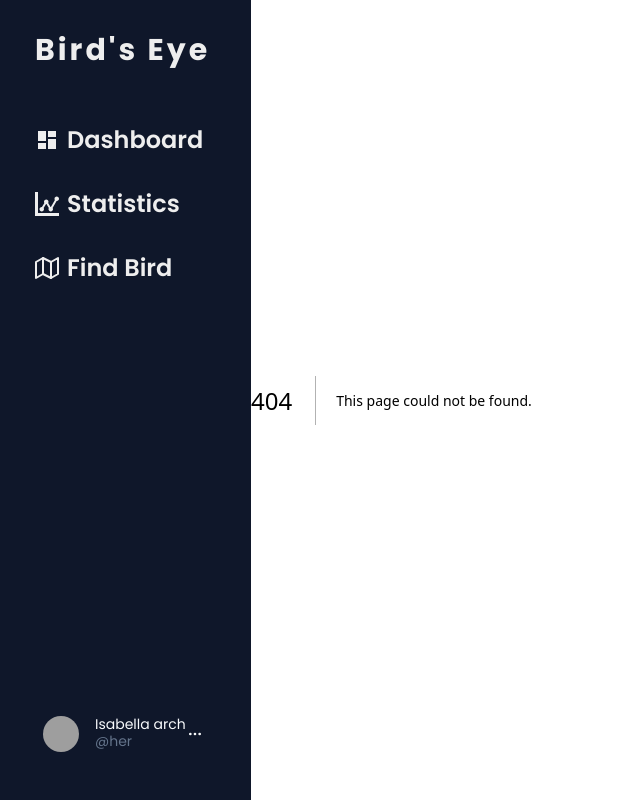
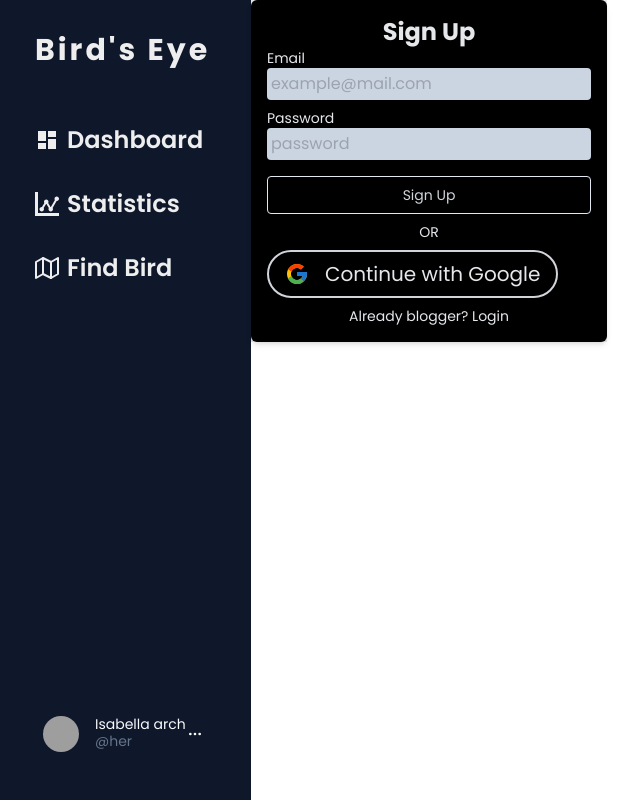
Before and after one commit to NotSugat/AiCrusade-hackathon, a Next.js app in the folder web/: page /signup in a window 1280 px wide. Before the commit this address had no page. Shown: the whole page, without its empty margins (5-645 px from the left). Built offline with nearby package versions, Linux system fonts and the light colour scheme; grey boxes are pictures that could not be loaded.

Commit message:
Search functionality

```diff
--- a/web/src/app/components/Map/map.tsx
+++ b/web/src/app/components/Map/map.tsx
@@ -1,50 +1,81 @@
-import React from 'react'
+"use client";
+import React, { useEffect, useState } from "react";
 import { MapContainer, Marker, Popup, TileLayer } from "react-leaflet";
-import SearchBar from '../SearchBar';
-import L from 'leaflet';
+import SearchBar from "../SearchBar";
+import L from "leaflet";
+import { database } from "@/app/firebase/config";
+import { onValue, ref } from "firebase/database";
 
+const Map = ({ searchValue }: { searchValue: string }) => {
   const houseSparrowIcon = new L.Icon({
-	iconUrl: '/assets/house_sparrow.png', // Replace with the path to your custom icon image
+    iconUrl: "/assets/house_sparrow.png", // Replace with the path to your custom icon image
 
     iconSize: [64, 64], // Adjust the size of the icon
   });
 
   const chestIcon = new L.Icon({
-	iconUrl: '/assets/chestnut.png', // Replace with the path to your custom icon image
+    iconUrl: "/assets/chestnut.png", // Replace with the path to your custom icon image
 
     iconSize: [64, 64], // Adjust the size of the icon
   });
   const whiteBrestedIcon = new L.Icon({
-	iconUrl: '/assets/white_brested.png', // Replace with the path to your custom icon image
+    iconUrl: "/assets/white_brested.png", // Replace with the path to your custom icon image
 
     iconSize: [64, 64], // Adjust the size of the icon
   });
   const azzaraIcon = new L.Icon({
-	iconUrl: '/assets/azzara.png', // Replace with the path to your custom icon image
+    iconUrl: "/assets/azzara.png", // Replace with the path to your custom icon image
 
     iconSize: [64, 64], // Adjust the size of the icon
   });
   const redCrossbillIcon = new L.Icon({
-	iconUrl: '/assets/red_crossbill.png', // Replace with the path to your custom icon image
+    iconUrl: "/assets/red_crossbill.png", // Replace with the path to your custom icon image
 
     iconSize: [64, 64], // Adjust the size of the icon
   });
 
-const map = () => {
+  const [birds, setBirds] = useState<any>({});
+  const [displayBirds, setDisplayBirds] = useState([]);
+
+
+  useEffect(() => {
+    const birdDbRef = ref(database, "bird");
+    onValue(birdDbRef, (snapshot) => {
+      if (snapshot.exists()) {
+        const data = snapshot.val();
+        setBirds(data);
+      }
+    });
+  }, []);
+
+  useEffect(() => {
+    const allBirds = Object.entries(birds).map(([key, value]) => value).filter((value) => value.name.toLowerCase().includes(searchValue.toLowerCase()));
+    setDisplayBirds(allBirds)
+
+  }, [searchValue, birds]);
+
+
   return (
-
-		<MapContainer center={[27.6158, 85.5675]} zoom={15} scrollWheelZoom={true} className='h-[100vh] w-full'>
+    <MapContainer
+      center={[27.6158, 85.5675]}
+      zoom={15}
+      scrollWheelZoom={true}
+      className="h-[calc(100vh-2.5rem)] w-full"
+    >
       <TileLayer
         attribution='&copy; <a href="https://www.openstreetmap.org/copyright">OpenStreetMap</a> contributors'
         url="https://{s}.tile.openstreetmap.org/{z}/{x}/{y}.png"
       />
-			<Marker position={[27.6158, 85.5675]} icon={redCrossbillIcon}>
-				<Popup>
-					A pretty CSS3 popup. <br /> Easily customizable.
-				</Popup>
+
+      {displayBirds.map((value: any) => (
+
+        <Marker key={value.name} position={[value.latitude, value.longitude]} icon={redCrossbillIcon}>
+          <Popup>{value.name}</Popup>
         </Marker>
+      ))}
+
     </MapContainer>
-	)
-}
+  );
+};
 
-export default map
+export default Map;
--- a/web/src/app/components/SearchBar.tsx
+++ b/web/src/app/components/SearchBar.tsx
@@ -1,3 +1,4 @@
+import React from "react"
 import { cn } from "@/lib/utils";
 import { BiSearchAlt } from "react-icons/bi";
 
@@ -8,13 +9,17 @@ const SearchBar = ({
   iconStyle,
   inputStyle,
   placeHolderText,
+  setSearchValue,
 }: {
   formStyle?: string;
   iconStyle?: string;
   inputStyle?: string;
   placeHolderText?: string;
+  setSearchValue: React.Dispatch<React.SetStateAction<string>>;
 }) => {
+
   return (
+
     <form
       className={cn(
         " flex items-center gap-2 rounded-full border-2  border-[var(--text-primary)] bg-[#E6E9E3]  pl-4  ",
@@ -23,6 +28,7 @@ const SearchBar = ({
     >
       <BiSearchAlt size={24} className={cn("fill-[#333]", iconStyle)} />
       <input
+        onChange={e => setSearchValue(e.target.value)}
         type="text"
         placeholder={placeHolderText ? placeHolderText : "Search..."}
         className={cn(
--- /dev/null
+++ b/web/src/app/firebase/auth/auth.ts
@@ -0,0 +1,59 @@
+"use client";
+import {
+	browserSessionPersistence,
+	createUserWithEmailAndPassword,
+	getAuth,
+	setPersistence,
+	signInWithEmailAndPassword,
+	signOut,
+} from "firebase/auth";
+import { useRouter } from "next/navigation";
+import firebase_app from "../config";
+
+export const auth = getAuth(firebase_app);
+
+export const signOutUser = async () => {
+	let result = null,
+		error = null;
+	try {
+		result = await signOut(auth);
+	} catch (e) {
+		error = e;
+	}
+
+	return { result, error };
+};
+
+export async function signIn(email: string, password: string) {
+	let result = null,
+		error = null;
+	try {
+		setPersistence(auth, browserSessionPersistence)
+			.then(() => {
+				result = signInWithEmailAndPassword(auth, email, password);
+			})
+			.catch((error) => {
+				// Handle Errors here.
+				const errorCode = error.code;
+				const errorMessage = error.message;
+			});
+
+		result = await signInWithEmailAndPassword(auth, email, password);
+	} catch (e) {
+		error = e;
+	}
+
+	return { result, error };
+}
+
+export async function signUp(email: string, password: string) {
+	let result = null,
+		error = null;
+	try {
+		result = await createUserWithEmailAndPassword(auth, email, password);
+	} catch (e) {
+		error = e;
+	}
+
+	return { result, error };
+}
--- a/web/src/app/firebase/config.ts
+++ b/web/src/app/firebase/config.ts
@@ -4,17 +4,15 @@ import { getFirestore } from "firebase/firestore";
 import { getDatabase } from "firebase/database";
 
 const firebaseConfig = {
-	apiKey: process.env.NEXT_PUBLIC_FIREBASE_API_KEY,
-	authDomain: process.env.NEXT_PUBLIC_FIREBASE_AUTH_DOMAIN,
-	projectId: process.env.NEXT_PUBLIC_FIREBASE_PROJECT_ID,
-	storageBucket: process.env.NEXT_PUBLIC_FIREBASE_STORAGE_BUCKET,
-	messagingSenderId: process.env.NEXT_PUBLIC_FIREBASE_MESSAGING_SENDER_ID,
-	appId: process.env.NEXT_PUBLIC_FIREBASE_APP_ID,
-	measurementId: process.env.NEXT_PUBLIC_FIREBASE_MEASUREMENT_ID,
-	databaseURL: process.env.NEXT_PUBLIC_FIREBASE_REALTIMEDATABASE_URL
-};
-
-// Initialize Firebase
+	apiKey: "AIzaSyCtqTra16DkPaVtVP8fHL81uPZPzCVP0dY",
+	authDomain: "help-55040.firebaseapp.com",
+	databaseURL: "https://help-55040-default-rtdb.firebaseio.com",
+	projectId: "help-55040",
+	storageBucket: "help-55040.appspot.com",
+	messagingSenderId: "22031700599",
+	appId: "1:22031700599:web:60e5489b9fbd9a189fec72",
+	measurementId: "G-QW2CMN3HEC"
+};// Initialize Firebase
 let firebase_app =
 	getApps().length === 0 ? initializeApp(firebaseConfig) : getApps()[0];
 
--- a/web/src/app/map/page.tsx
+++ b/web/src/app/map/page.tsx
@@ -1,12 +1,16 @@
 "use client"
-import React from "react";
+import React, { useEffect, useState } from "react";
 import Map from "../components/Map/index";
 import SearchBar from "../components/SearchBar";
+import { database } from "../firebase/config";
+import { onValue, ref } from "firebase/database";
 
 const MapPage = () => {
+  const [searchValue, setSearchValue] = useState("")
+
   return <div className="h-[100vh] overflow-y-hidden  w-[var(--container-width)]">
-    <SearchBar formStyle="rounded-none " />
-    <Map />
+    <SearchBar setSearchValue={setSearchValue} formStyle="rounded-none" />
+    <Map searchValue={searchValue} />
   </div>;
 };
 
--- /dev/null
+++ b/web/src/app/signin/page.tsx
@@ -0,0 +1,105 @@
+"use client";
+import React, { FormEvent } from "react";
+import { useRouter } from "next/navigation";
+import { signIn } from "../firebase/auth/auth";
+import { GoogleAuthProvider, getAuth, signInWithPopup } from "firebase/auth";
+import { FcGoogle } from "react-icons/fc";
+import Link from "next/link";
+
+function SignIn() {
+  const [email, setEmail] = React.useState("");
+  const [password, setPassword] = React.useState("");
+  const router = useRouter();
+
+  const handleForm = async (event: FormEvent) => {
+    event.preventDefault();
+
+    const { result, error } = await signIn(email, password);
+
+    if (error) {
+      return console.log(error);
+    }
+
+    // else successful
+    console.log(result);
+    return router.push("/home");
+  };
+
+  const auth = getAuth();
+  const provider = new GoogleAuthProvider();
+
+  const handleGoogleSignIn = async () => {
+    signInWithPopup(auth, provider)
+      .then((result) => {
+        const user = result.user;
+        console.log(user);
+        return router.push("/home");
+      })
+      .catch((error) => {
+        const errorMessage = error.message;
+
+        console.log(errorMessage);
+      });
+  };
+
+  return (
+    <div className="flex h-full items-center justify-center  bg-gray-200">
+      <div className=" rounded-md bg-black p-4 shadow-md">
+        <h1 className="select-none text-center text-2xl font-bold text-gray-200">
+          Sign In
+        </h1>
+        <form onSubmit={handleForm} className="flex flex-col gap-2">
+          <label htmlFor="email">
+            <p className="text-sm text-gray-200">Email</p>
+            <input
+              onChange={(e) => setEmail(e.target.value)}
+              required
+              type="email"
+              name="email"
+              id="email"
+              placeholder="example@mail.com"
+              className="w-full rounded-sm bg-slate-300 p-1"
+            />
+          </label>
+          <label htmlFor="password">
+            <p className="text-sm text-gray-200">Password</p>
+            <input
+              onChange={(e) => setPassword(e.target.value)}
+              required
+              type="password"
+              name="password"
+              id="password"
+              placeholder="password"
+              className="w-full rounded-sm bg-slate-300 p-1"
+            />
+          </label>
+          <button
+            type="submit"
+            className="mt-2 rounded-sm border py-2 text-sm text-gray-300 transition-all duration-150 ease-in-out hover:border-white"
+          >
+            Login
+          </button>
+        </form>
+        <p className="p-2 text-center text-sm font-medium text-gray-200">OR</p>
+        <button
+          onClick={handleGoogleSignIn}
+          className="flex items-center gap-4 rounded-full border-2 border-gray-300 px-4 py-2 transition-all duration-150 ease-in-out hover:border-white"
+        >
+          <FcGoogle size={24} />
+          <h2 className="text-xl font-medium text-gray-200">
+            Continue with Google
+          </h2>
+        </button>
+
+        <Link
+          href="/signup"
+          className="mt-2 flex cursor-pointer items-center justify-center  text-center text-sm text-gray-200 transition-all duration-150 ease-in-out hover:text-white"
+        >
+          Not on DoBlog yet? Sign Up
+        </Link>
+      </div>
+    </div>
+  );
+}
+
+export default SignIn;
--- /dev/null
+++ b/web/src/app/signup/page.tsx
@@ -0,0 +1,108 @@
+"use client";
+import React, { FormEvent, useState } from "react";
+
+import { useRouter } from "next/navigation";
+import { signUp } from "../firebase/auth/auth";
+import { GoogleAuthProvider, getAuth, signInWithPopup } from "firebase/auth";
+import Link from "next/link";
+import { FcGoogle } from "react-icons/fc";
+// import { setEngine } from "crypto";
+
+function SignUp() {
+  const [email, setEmail] = useState("");
+  const [password, setPassword] = useState("");
+  const router = useRouter();
+
+  const handleForm = async (event: FormEvent) => {
+    event.preventDefault();
+
+    const { result, error } = await signUp(email, password);
+
+    if (error) {
+      alert(error);
+      return console.log(error);
+    }
+
+    // else successful
+    console.log(result);
+    return router.push("/home");
+  };
+
+  const auth = getAuth();
+  const provider = new GoogleAuthProvider();
+
+  const handleGoogleSignIn = async () => {
+    signInWithPopup(auth, provider)
+      .then((result) => {
+        const user = result.user;
+        console.log(user);
+        return router.push("/home");
+      })
+      .catch((error) => {
+        const errorMessage = error.message;
+
+        console.log(errorMessage);
+      });
+  };
+
+  return (
+    <div className="flex h-full items-center justify-center bg-gray-200">
+      <div className=" rounded-md bg-black p-4 shadow-md">
+        <h1 className="select-none text-center text-2xl font-bold text-gray-200">
+          Sign Up
+        </h1>
+        <form onSubmit={handleForm} className="flex flex-col gap-2">
+          <label htmlFor="email">
+            <p className="text-sm text-gray-200">Email</p>
+            <input
+              onChange={(e) => setEmail(e.target.value)}
+              required
+              type="email"
+              name="email"
+              id="email"
+              placeholder="example@mail.com"
+              className="w-full rounded-sm bg-slate-300 p-1"
+            />
+          </label>
+          <label htmlFor="password">
+            <p className="text-sm text-gray-200">Password</p>
+            <input
+              onChange={(e) => setPassword(e.target.value)}
+              required
+              type="password"
+              name="password"
+              id="password"
+              placeholder="password"
+              className="w-full rounded-sm bg-slate-300 p-1"
+            />
+          </label>
+          <button
+            type="submit"
+            className="mt-2 rounded-sm border py-2 text-sm text-gray-300 transition-all duration-150 ease-in-out hover:border-white"
+          >
+            Sign Up
+          </button>
+        </form>
+        <p className="p-2 text-center text-sm font-medium text-gray-200">OR</p>
+        <button
+          onClick={handleGoogleSignIn}
+          className="flex items-center gap-4 rounded-full border-2 border-gray-300 px-4 py-2 transition-all duration-150 ease-in-out hover:border-white"
+        >
+          <FcGoogle size={24} />
+          <h2 className="text-xl font-medium text-gray-200">
+            Continue with Google
+          </h2>
+        </button>
+
+        <Link
+          href="/signin"
+          className="mt-2 flex cursor-pointer items-center justify-center  text-center text-sm text-gray-200 transition-all duration-150 ease-in-out hover:text-white"
+        >
+          Already blogger? Login
+        </Link>
+      </div>
+    </div>
+  );
+}
+
+export default SignUp;
```
Also changed, not shown: 1 other file (tests, documents, lock files or other folders). Lines whose indentation alone changed are shown as unchanged.
